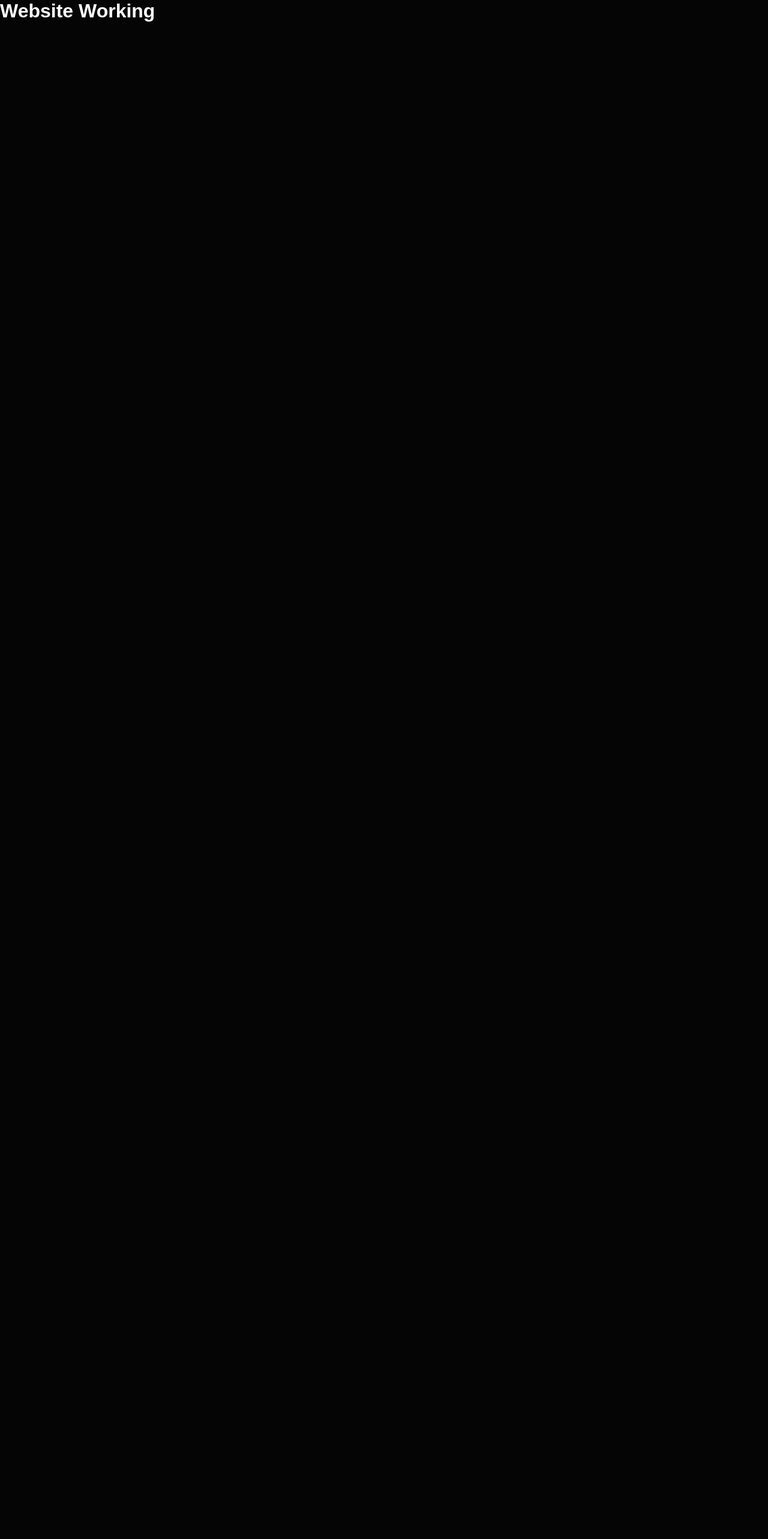
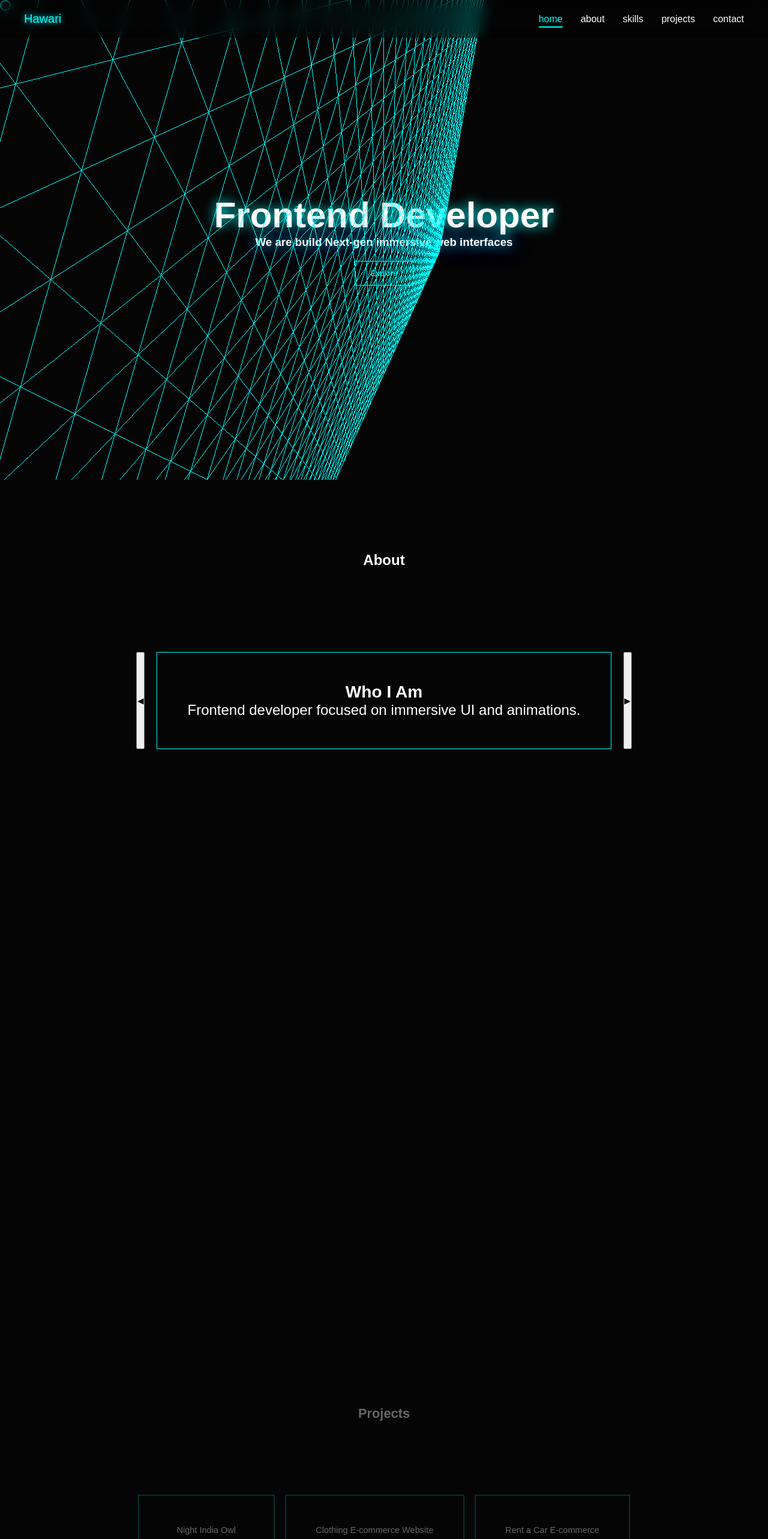
Before and after one commit to HiteshBawari/Protfolio-website-Hawari, a React (Vite) app: page / in a window 1280 px wide. Shown: the top 2566 px of the page at 60% size. Before the commit the page ends 800 px from the top, so only its background shows below. Built offline with nearby package versions, Linux system fonts and the light colour scheme.

Commit message:
Update App.jsx

```diff
--- a/src/App.jsx
+++ b/src/App.jsx
@@ -12,8 +12,15 @@ export default function App() {
   useScrollEngine();
 
  return (
-  <>
-    <h1>Website Working</h1>
-  </>
-);
+    <>
+      <Cursor />
+      <Navbar />
+
+      <Hero />
+      <About />
+      <Skills />
+      <Projects />
+      <Contact />
+    </>
+  );
 }
```
